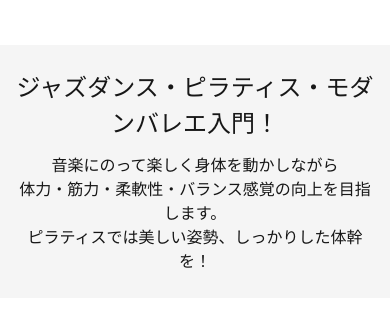
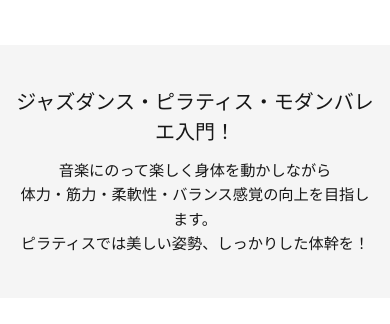
Before and after one commit to Yuchen012/dance-web, a Next.js app: page / in a window 390 px wide. Shown: the part 441-765 px from the top of the page. Built offline with nearby package versions, Linux system fonts and the light colour scheme.

Commit message:
レイアウト変更2-4

```diff
--- a/app/styles.css
+++ b/app/styles.css
@@ -150,6 +150,19 @@
   .intro-content {
     padding-top: 20px;
     margin-top: 0;
+  }
+
+  .intro-content h1 {
+    font-size: 1.5rem; /* 以前の2rem → 1.5rem に調整 */
+  }
+
+  .intro-content h2 {
+    font-size: 1.25rem; /* 以前の1.5rem → 1.25rem に調整 */
+  }
+
+  .intro-content p {
+    font-size: 0.95rem; /* 通常より少しだけ小さく */
+    line-height: 1.6;
   }
 }
 
```
